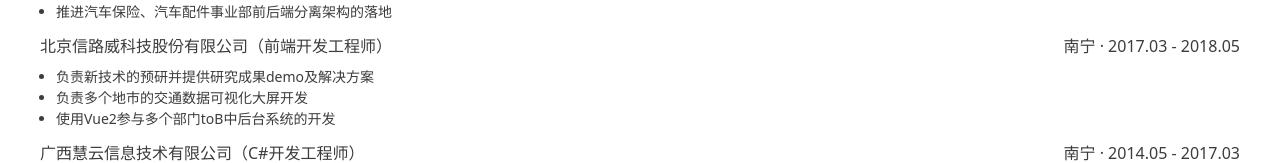
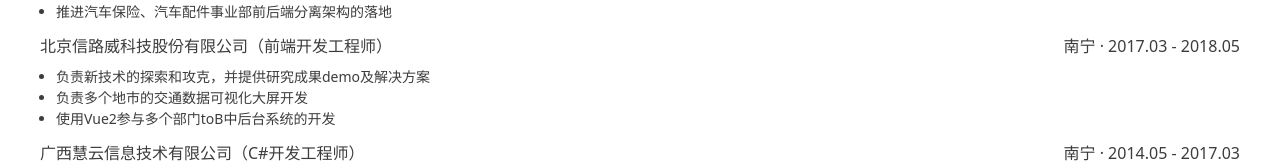
Before and after one commit to iamplex/resume, a Vue app: page / in a window 1280 px wide. Shown: the part 348-511 px from the top of the page. Built offline with nearby package versions, Linux system fonts and the light colour scheme; a web font is replaced by a local one.

Commit message:
chore: optimize highlights

```diff
--- a/src/meta.ts
+++ b/src/meta.ts
@@ -47,7 +47,7 @@
       start: '2017.03',
       end: '2018.05',
       highlights: [
-        '负责新技术的预研并提供研究成果demo及解决⽅案',
+        '负责新技术的探索和攻克，并提供研究成果demo及解决⽅案',
         '负责多个地市的交通数据可视化大屏开发',
         '使用Vue2参与多个部门toB中后台系统的开发',
       ],
```
